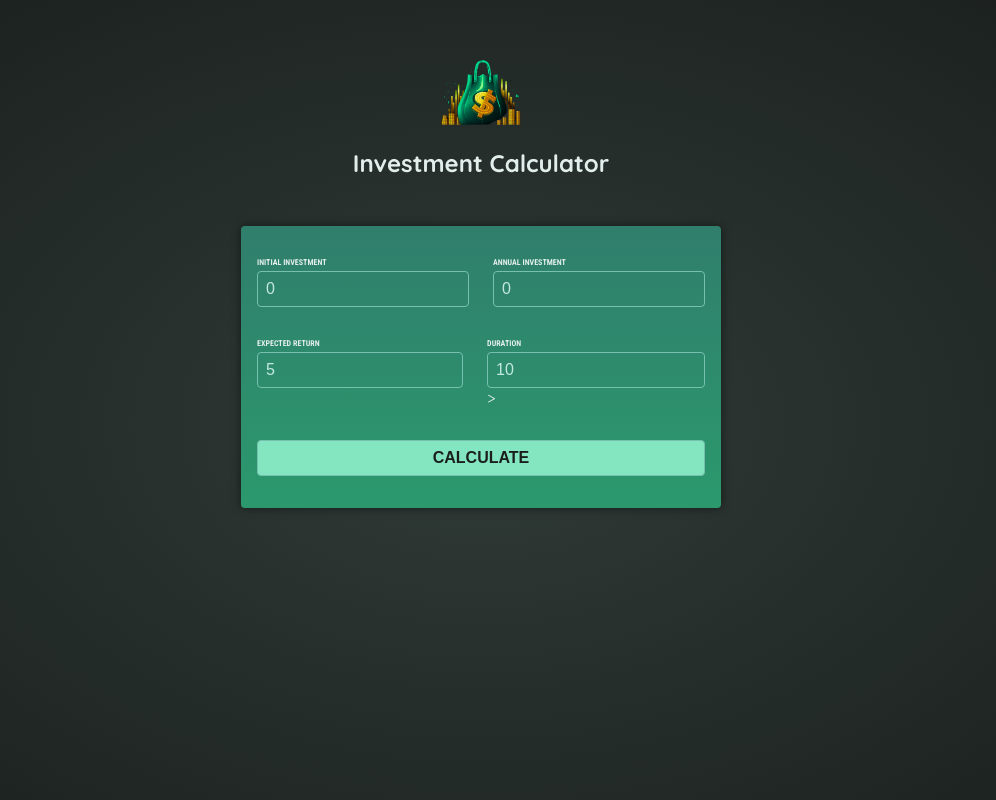
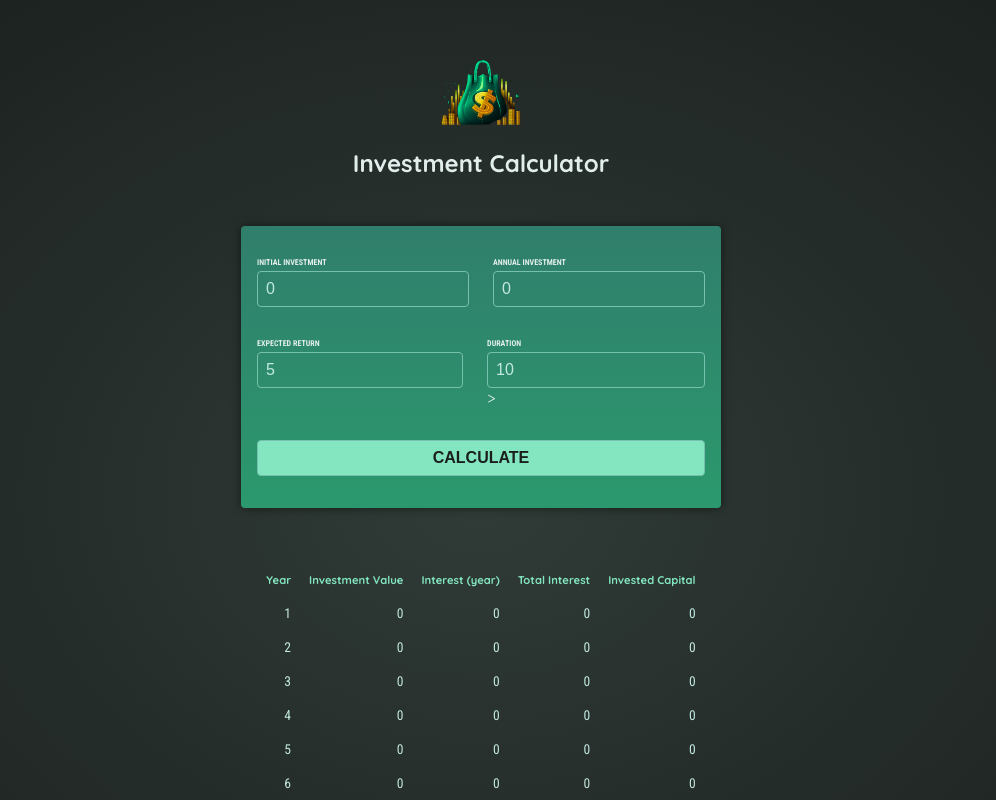
Before and after one commit to arianjafariiii/investment-calculator, an Angular app: page / in a window 1280 px wide. Both pictures are taken after a click on the button "CALCULATE". Shown: the top 800 px of the page, without its empty margins (159-1155 px from the left). Built offline with nearby package versions, Linux system fonts and the light colour scheme.

Commit message:
table added and results added to it with styles

```diff
--- a/src/app/app.component.html
+++ b/src/app/app.component.html
@@ -1,2 +1,3 @@
 <app-header/>
-<app-user-input/>
+<app-user-input (calculate)="onCalculateInvestmentResults($event)" />
+<app-investment-results [results]="calculatedResults"/>
--- a/src/app/app.component.ts
+++ b/src/app/app.component.ts
@@ -2,12 +2,48 @@ import { Component } from '@angular/core';
 
 import { HeaderComponent } from './header/header.component';
 import { UserInputComponent } from './user-input/user-input.component';
+import { InvestmentInput } from './investment-input.model';
+import { InvestmentResultsComponent } from './investment-results/investment-results.component';
 
 
 @Component({
   selector: 'app-root',
-  imports: [HeaderComponent, UserInputComponent],
+  imports: [HeaderComponent, UserInputComponent, InvestmentResultsComponent],
   standalone: true,
   templateUrl: './app.component.html',
 })
-export class AppComponent {}
+export class AppComponent {
+
+  calculatedResults ?: {
+      year: number,
+      interest: number,
+      valueEndOfYear: number,
+      annualInvestment: number,
+      totalInterest: number,
+      totalAmountInvested: number,
+    }[]
+  onCalculateInvestmentResults(data: InvestmentInput) {
+  const annualData = [];
+  const {initialInvestment, annualInvestment, expectedReturn, duration} = data;
+  let investmentValue = initialInvestment;
+
+  for (let i = 0; i < duration; i++) {
+    const year = i + 1;
+    const interestEarnedInYear = investmentValue * (expectedReturn / 100);
+    investmentValue += interestEarnedInYear + annualInvestment;
+    const totalInterest =
+      investmentValue - annualInvestment * year - initialInvestment;
+    annualData.push({
+      year: year,
+      interest: interestEarnedInYear,
+      valueEndOfYear: investmentValue,
+      annualInvestment: annualInvestment,
+      totalInterest: totalInterest,
+      totalAmountInvested: initialInvestment + annualInvestment * year,
+    });
+  }
+
+  this.calculatedResults = annualData;
+}
+
+}
--- /dev/null
+++ b/src/app/investment-input.model.ts
@@ -0,0 +1,6 @@
+export interface InvestmentInput {
+  initialInvestment: number;
+  annualInvestment: number;
+  expectedReturn: number;
+  duration: number;
+}
--- /dev/null
+++ b/src/app/investment-results/investment-results.component.css
@@ -0,0 +1,19 @@
+table {
+  max-width: 50rem;
+  margin: 2rem auto;
+  padding: 1rem;
+  table-layout: fixed;
+  border-spacing: 1rem;
+  text-align: right;
+}
+
+table thead {
+  font-size: 0.7rem;
+  color: #83e6c0;
+}
+
+table tbody {
+  font-family: "Roboto Condensed", sans-serif;
+  font-size: 0.85rem;
+  color: #c2e9e0;
+}
--- /dev/null
+++ b/src/app/investment-results/investment-results.component.html
@@ -0,0 +1,27 @@
+
+@if(!results){
+    <p class="center">Please enter some values and press "Calculate".</p>
+}@else{
+    <table>
+    <thead>
+        <tr>
+            <th>Year</th>
+            <th>Investment Value</th>
+            <th>Interest (year)</th>
+            <th>Total Interest</th>
+            <th>Invested Capital</th>
+        </tr>
+    </thead>
+    <tbody>
+        @for (result of results; track result.year) {
+            <tr>
+                <td>{{result.year}}</td>
+                <td>{{result.valueEndOfYear}}</td>
+                <td>{{result.interest}}</td>
+                <td>{{result.totalInterest}}</td>
+                <td>{{result.totalAmountInvested}}</td>
+            </tr>
+        }
+    </tbody>
+</table>
+}
--- a/src/app/user-input/user-input.component.ts
+++ b/src/app/user-input/user-input.component.ts
@@ -1,5 +1,6 @@
-import { Component } from '@angular/core';
+import { Component, EventEmitter, Output } from '@angular/core';
 import { FormsModule } from '@angular/forms';
+import { InvestmentInput } from '../investment-input.model';
 
 
 @Component({
@@ -10,15 +11,17 @@ import { FormsModule } from '@angular/forms';
   styleUrl: './user-input.component.css'
 })
 export class UserInputComponent {
+  @Output() calculate = new EventEmitter<InvestmentInput>();
   enternedInitialInvestment = "0";
   enterenedAnnualInvestment = "0";
   enternedExpectedReturn = "5";
   enternedDuration = "10";
   onSubmitHandler() {
-    console.log('Submitted!');
-    console.log(this.enternedInitialInvestment);
-    console.log(this.enterenedAnnualInvestment);
-    console.log(this.enternedExpectedReturn);
-    console.log(this.enternedDuration);
+    this.calculate.emit({
+      initialInvestment: +this.enternedInitialInvestment,
+      annualInvestment: +this.enterenedAnnualInvestment,
+      expectedReturn: +this.enternedExpectedReturn,
+      duration: +this.enternedDuration
+    })
   }
 }
```
Also changed, not shown: src/app/investment-results/investment-results.component.ts (added, +20 -0 lines).
